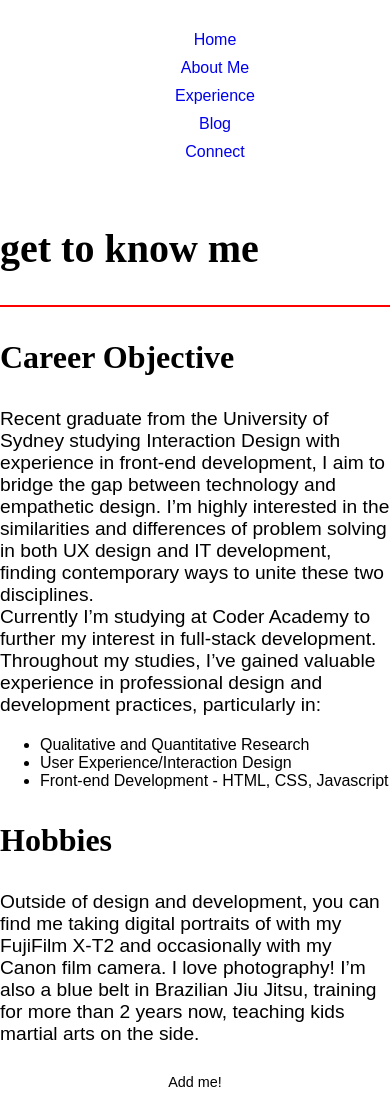
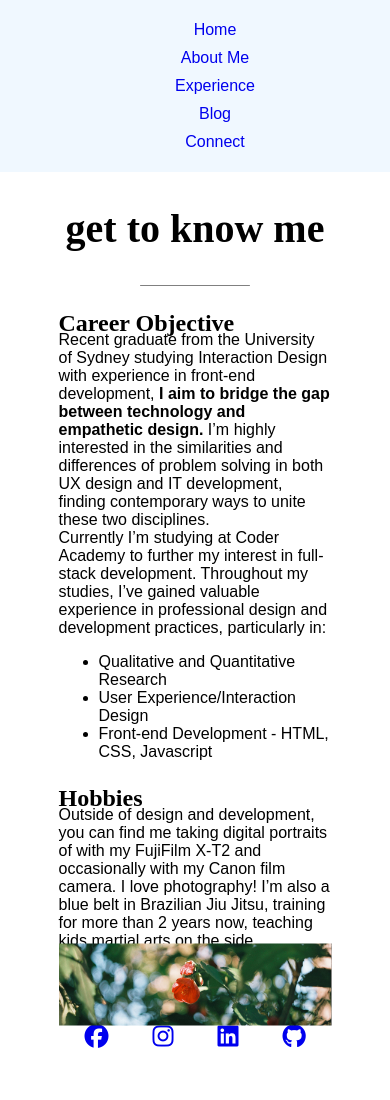
Before and after one commit to angelatru/AngelaTruong_T1A2, a plain HTML site: page about.html in a window 390 px wide. Shown: the top 1100 px of the page. Drawn offline with Linux system fonts and the light colour scheme; a web font is replaced by a local one.

Commit message:
Started styling About Me page

```diff
--- a/about.html
+++ b/about.html
@@ -35,8 +35,9 @@
         <h2>get to know me</h2>
         <div class="divider"></div>
 
+        <div id="aboutContent">
             <h3>Career Objective</h3>
-        <p>Recent graduate from the University of Sydney studying Interaction Design with experience in front-end development, I aim to bridge the gap between technology and empathetic design. I’m highly interested in the similarities and differences of problem solving in both UX design and IT development, finding contemporary ways to unite these two disciplines.<br>
+            <p>Recent graduate from the University of Sydney studying Interaction Design with experience in front-end development, <b>I aim to bridge the gap between technology and empathetic design.</b> I’m highly interested in the similarities and differences of problem solving in both UX design and IT development, finding contemporary ways to unite these two disciplines.<br>
             Currently I’m studying at Coder Academy to further my interest in full-stack development. Throughout my studies, I’ve gained valuable experience in professional design and development practices, particularly in:</p>
             <ul>
                 <li>Qualitative and Quantitative Research</li>
@@ -45,6 +46,8 @@
             </ul>
             <h3>Hobbies</h3>
             <p>Outside of design and development, you can find me taking digital portraits of with my FujiFilm X-T2 and occasionally with my Canon film camera. I love photography! I’m also a blue belt in Brazilian Jiu Jitsu, training for more than 2 years now, teaching kids martial arts on the side. </p>
+            <img id="filmFlower" src="img/flower.JPG" alt="Film photograph of a red flower in bushes.">
+        </div>
     </div>
 
 
--- a/style.scss
+++ b/style.scss
@@ -18,8 +18,8 @@ body {
 @import url('https://fonts.googleapis.com/css2?family=Cormorant+Upright:wght@500;600;700&display=swap');
 @import url('https://fonts.googleapis.com/css2?family=Palanquin:wght@300;400;500&display=swap');
 
-// Colour variables ----
-
+// Variables ----
+$contentMargin: 60px;
 
 // Headings -----
 
@@ -34,6 +34,20 @@ body {
     font-size: 1.2em;
 }
 
+@mixin mobileFonts {
+    h1 {
+        font-size: 2.5em;
+    }
+    h2 {
+        font-size: 1em;
+    }
+    h3 {
+        font-size: 1.5em;
+    }
+    p{
+        font-size: 1em;
+    }
+}
 
 h1 {
     @include headingFont();
@@ -43,11 +57,12 @@ h1 {
 h2 {
     @include headingFont();
     font-size: 2.5em;
+    text-align: center;
 }
 
 h3 {
     @include headingFont();
-    font-size: 2em;
+    font-size: 1.8em;
 }
 
 p, ul {
@@ -62,19 +77,27 @@ a {
 }
 
 .divider {
-    height: 2px;
-    background-color: red;
+    width: 40%;
+    margin: 0px auto;
+    height: 1px;
+    border-radius: 30px;
+    background-color: grey;
+}
+
+.contentContainer {
+   width: 70%;
+   margin: 0px auto;
 }
 
 
 // Nav ----
 
 .navbar {
+    background-color: aliceblue;
     overflow: hidden;
     display: flex;
     justify-content: center;
     align-items: center;
-    padding: 10px;
 }
 
 .navLinks {
@@ -153,12 +176,7 @@ a {
     }
 
     #landingInfo {
-        h1 {
-            font-size: 2.5em;
-        }
-        p{
-            font-size: 1em;
-        }
+        @include mobileFonts();
     }
 }
 
@@ -170,11 +188,31 @@ a {
 
 // About me ----
 
+#aboutContent {
+    p {
+        margin-top: -30px;
+    }
+}
+
+#filmFlower {
+    margin: -125px 0px;
+    width: 100%;
+    clip-path: polygon(100% 25%,100% 70%,0% 70%,0% 25%);
+}
 
 
 //About me mobile
+@media screen and (max-width: 1000px) {
+    #filmFlower {
+        margin: -100px 0px;
+    }
+}
 
-
+@media screen and (max-width: 600px) {
+    #aboutContent {
+        @include mobileFonts();
+    }
+}
 
 // Footer ----
 footer {
```
Also changed, not shown: img/flower.JPG (added), style.css, 1 other file. Lines whose indentation alone changed are shown as unchanged.
